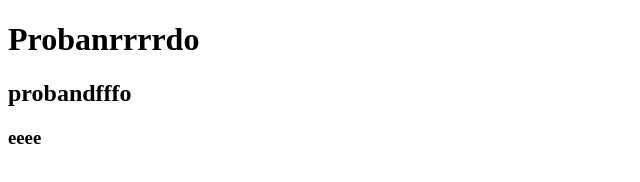
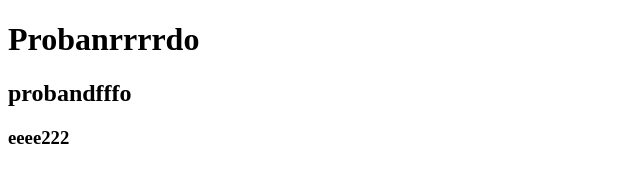
Before and after one commit to Alexanderf12/Prueba-3, a plain HTML site: page lab23/index.html in a window 1280 px wide. Shown: the full height of the page, 0-640 px from the left. Drawn offline with Linux system fonts and the light colour scheme.

Commit message:
modifique

```diff
--- a/lab23/index.html
+++ b/lab23/index.html
@@ -9,7 +9,7 @@
 <body>
     <h1>Probanrrrrdo</h1>
     <h2>probandfffo</h2>
-    <h3>eeee</h3>
+    <h3>eeee222</h3>
 
 </body>
 </html>
```
